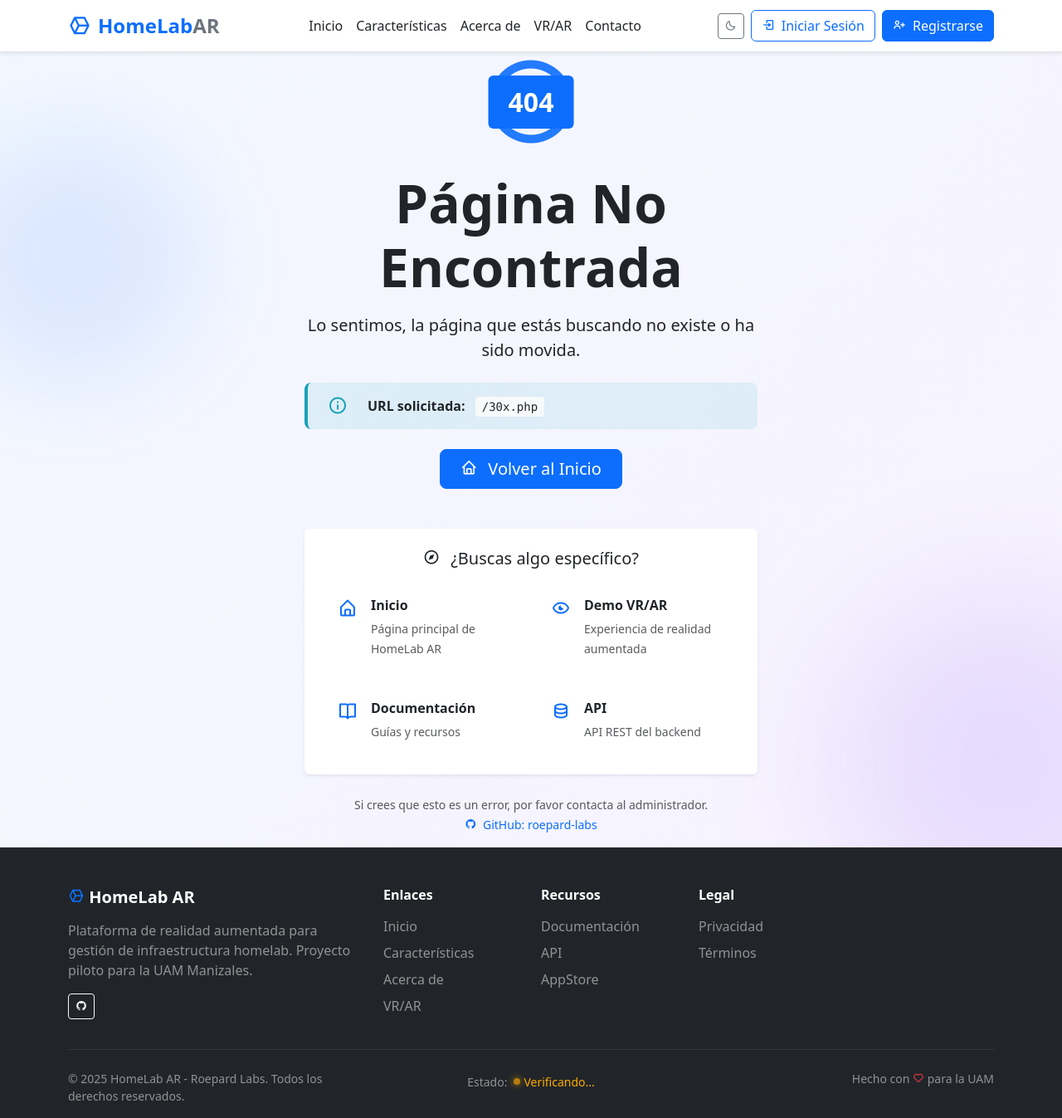
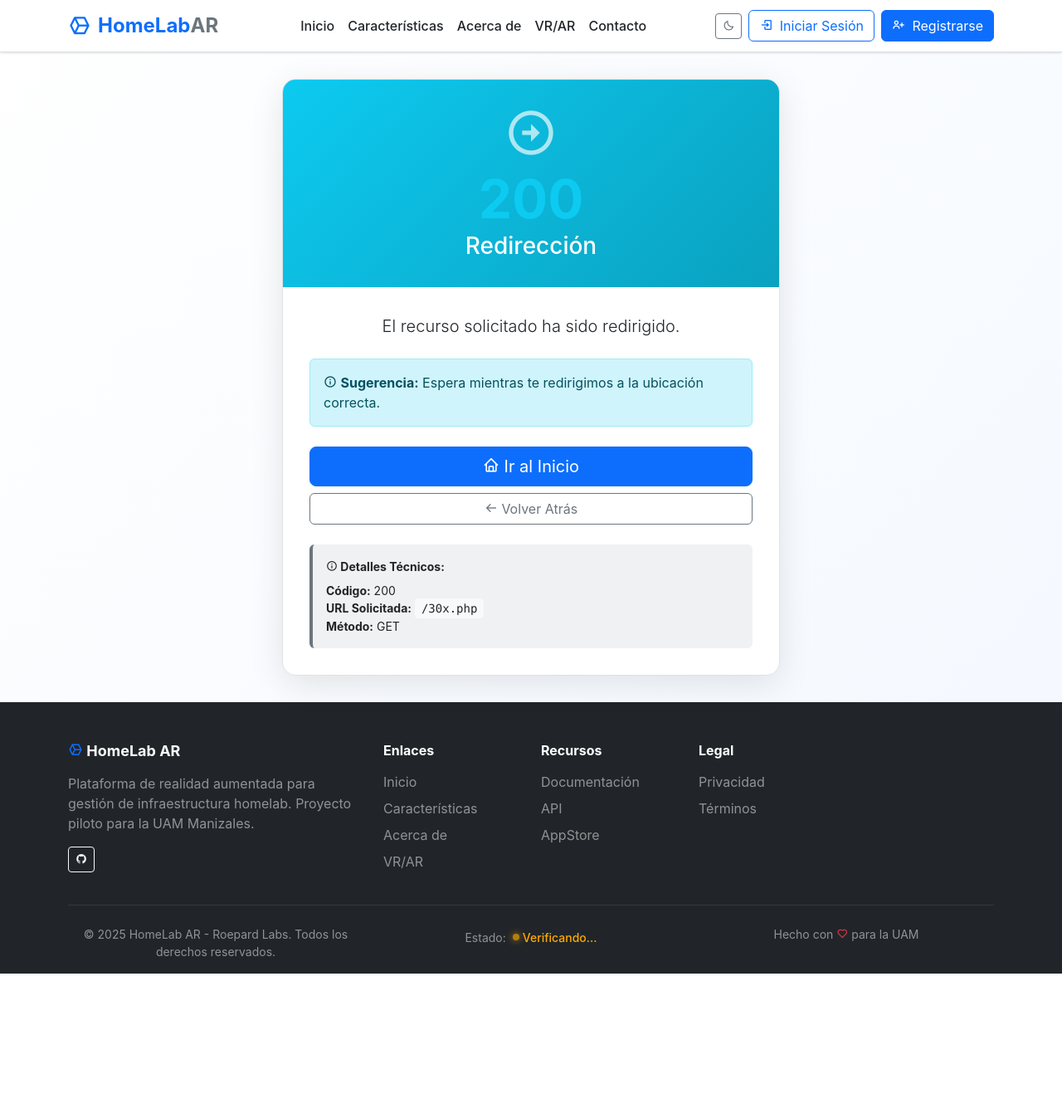
Before and after one commit to roepard-labs/thepearlo_vr-website, a PHP site: page /30x.php in a window 1280 px wide. Shown: the whole page at 83% size. After the commit the page ends 1173 px from the top, so only its background shows below. Run offline with PHP 8.4, Linux system fonts and the light colour scheme; some libraries are stand-ins or nearby versions; some web fonts are replaced.

Commit message:
Refactor error handling pages: - Remove 404.php and integrate its content into a new 40x.php for better error management. - Enhance 50x.php with detailed error descriptions and suggestions. - Introduce 30x.php to handle redirection errors with specific messages and suggestions. - Update nginx.conf to support new error pages and improve error handling structure.

```diff
--- /dev/null
+++ b/30x.php
@@ -0,0 +1,337 @@
+<?php
+/**
+ * Página de errores 30x - Redirecciones
+ * Maneja todos los códigos de estado de redirección HTTP
+ */
+
+// Obtener el código de error exacto desde nginx
+$error_code = $_SERVER['REDIRECT_STATUS'] ?? '300';
+
+// Definición de tipos de errores 30x con información específica
+$error_types = [
+    '300' => [
+        'title' => 'Múltiples Opciones',
+        'description' => 'Este recurso tiene múltiples representaciones disponibles. Por favor, selecciona una opción.',
+        'icon' => 'bx-list-ul',
+        'color' => 'info',
+        'suggestion' => 'Revisa las opciones disponibles y selecciona la más apropiada.'
+    ],
+    '301' => [
+        'title' => 'Movido Permanentemente',
+        'description' => 'Este recurso se ha movido permanentemente a una nueva ubicación.',
+        'icon' => 'bx-export',
+        'color' => 'success',
+        'suggestion' => 'Serás redirigido automáticamente. Actualiza tus marcadores con la nueva URL.'
+    ],
+    '302' => [
+        'title' => 'Encontrado (Redirección Temporal)',
+        'description' => 'Este recurso está temporalmente disponible en otra ubicación.',
+        'icon' => 'bx-shuffle',
+        'color' => 'info',
+        'suggestion' => 'La redirección es temporal. La URL original puede volver a estar activa.'
+    ],
+    '303' => [
+        'title' => 'Ver Otro',
+        'description' => 'La respuesta a esta solicitud se puede encontrar en otra URI.',
+        'icon' => 'bx-link-external',
+        'color' => 'info',
+        'suggestion' => 'Utiliza una petición GET para obtener el recurso desde la nueva ubicación.'
+    ],
+    '304' => [
+        'title' => 'No Modificado',
+        'description' => 'El recurso no ha sido modificado desde tu última visita.',
+        'icon' => 'bx-check-circle',
+        'color' => 'success',
+        'suggestion' => 'Puedes usar la versión almacenada en caché. No es necesario descargar de nuevo.'
+    ],
+    '307' => [
+        'title' => 'Redirección Temporal',
+        'description' => 'Este recurso está temporalmente en otra ubicación. El método de solicitud debe mantenerse.',
+        'icon' => 'bx-directions',
+        'color' => 'info',
+        'suggestion' => 'La redirección es temporal. Mantén el método HTTP original en la nueva ubicación.'
+    ],
+    '308' => [
+        'title' => 'Redirección Permanente',
+        'description' => 'Este recurso se ha movido permanentemente. El método de solicitud debe mantenerse.',
+        'icon' => 'bx-export',
+        'color' => 'success',
+        'suggestion' => 'Actualiza tus marcadores. El recurso siempre estará en la nueva ubicación.'
+    ]
+];
+
+// Obtener información del error o usar valores por defecto
+$error_info = $error_types[$error_code] ?? [
+    'title' => 'Redirección',
+    'description' => 'El recurso solicitado ha sido redirigido.',
+    'icon' => 'bx-right-arrow-circle',
+    'color' => 'info',
+    'suggestion' => 'Espera mientras te redirigimos a la ubicación correcta.'
+];
+
+// Información técnica para debugging
+$request_uri = $_SERVER['REQUEST_URI'] ?? 'N/A';
+$request_method = $_SERVER['REQUEST_METHOD'] ?? 'N/A';
+$redirect_url = $_SERVER['HTTP_REFERER'] ?? '/';
+?>
+<!DOCTYPE html>
+<html lang="es" data-bs-theme="light">
+
+<head>
+    <meta charset="UTF-8">
+    <meta name="viewport" content="width=device-width, initial-scale=1.0">
+    <title><?php echo $error_code; ?> - <?php echo $error_info['title']; ?> | HomeLab AR</title>
+
+    <!-- Favicon -->
+    <link rel="icon" type="image/x-icon" href="./assets/icons/favicon.ico">
+
+    <!-- Bootstrap 5 -->
+    <link href="./node_modules/bootstrap/dist/css/bootstrap.min.css" rel="stylesheet">
+
+    <!-- Boxicons -->
+    <link href="./node_modules/boxicons/css/boxicons.min.css" rel="stylesheet">
+
+    <!-- AOS Animations -->
+    <link href="./node_modules/aos/dist/aos.css" rel="stylesheet">
+
+    <!-- Custom CSS -->
+    <link href="./css/variables.css" rel="stylesheet">
+    <link href="./css/base.css" rel="stylesheet">
+    <link href="./css/main.css" rel="stylesheet">
+
+    <style>
+    .redirect-page {
+        min-height: 100vh;
+        display: flex;
+        flex-direction: column;
+        background: linear-gradient(135deg,
+                var(--bs-body-bg) 0%,
+                color-mix(in srgb, var(--bs-primary) 5%, var(--bs-body-bg)) 100%);
+    }
+
+    .redirect-content {
+        flex: 1;
+        display: flex;
+        align-items: center;
+        justify-content: center;
+        padding: 2rem 1rem;
+    }
+
+    .redirect-card {
+        max-width: 600px;
+        width: 100%;
+        background: var(--bs-body-bg);
+        border: 1px solid var(--bs-border-color);
+        border-radius: 1rem;
+        box-shadow: 0 10px 40px rgba(0, 0, 0, 0.1);
+        overflow: hidden;
+    }
+
+    .redirect-header {
+        background: linear-gradient(135deg,
+                var(--bs-<?php echo $error_info['color']; ?>) 0%,
+                color-mix(in srgb, var(--bs-<?php echo $error_info['color']; ?>), black 20%) 100%);
+        color: white;
+        padding: 2rem;
+        text-align: center;
+    }
+
+    .redirect-icon {
+        font-size: 4rem;
+        margin-bottom: 1rem;
+        animation: pulse 2s ease-in-out infinite;
+    }
+
+    @keyframes pulse {
+
+        0%,
+        100% {
+            transform: scale(1);
+            opacity: 1;
+        }
+
+        50% {
+            transform: scale(1.1);
+            opacity: 0.8;
+        }
+    }
+
+    .redirect-body {
+        padding: 2rem;
+    }
+
+    .error-code {
+        font-size: 4rem;
+        font-weight: 700;
+        color: var(--bs-<?php echo $error_info['color']; ?>);
+        line-height: 1;
+        margin-bottom: 0.5rem;
+    }
+
+    .countdown-timer {
+        font-size: 1.5rem;
+        font-weight: 600;
+        color: var(--bs-primary);
+        margin: 1.5rem 0;
+    }
+
+    .redirect-url {
+        background: var(--bs-light);
+        border: 1px solid var(--bs-border-color);
+        border-radius: 0.5rem;
+        padding: 1rem;
+        margin: 1.5rem 0;
+        word-break: break-all;
+    }
+
+    .tech-details {
+        background: color-mix(in srgb, var(--bs-secondary) 10%, var(--bs-body-bg));
+        border-left: 4px solid var(--bs-secondary);
+        border-radius: 0.375rem;
+        padding: 1rem;
+        margin-top: 1.5rem;
+        font-size: 0.875rem;
+    }
+
+    .progress {
+        height: 8px;
+        margin-top: 1rem;
+    }
+
+    .progress-bar {
+        transition: width 1s linear;
+        background: linear-gradient(90deg,
+                var(--bs-<?php echo $error_info['color']; ?>) 0%,
+                color-mix(in srgb, var(--bs-<?php echo $error_info['color']; ?>), white 30%) 100%);
+    }
+    </style>
+</head>
+
+<body class="redirect-page">
+
+    <?php
+    // Incluir header si existe
+    if (file_exists(__DIR__ . '/ui/header.ui.php')) {
+        include __DIR__ . '/ui/header.ui.php';
+    }
+    ?>
+
+    <main class="redirect-content">
+        <div class="redirect-card" data-aos="zoom-in" data-aos-duration="600">
+            <div class="redirect-header">
+                <i class='bx <?php echo $error_info['icon']; ?> redirect-icon'></i>
+                <div class="error-code"><?php echo $error_code; ?></div>
+                <h1 class="h3 mb-0"><?php echo $error_info['title']; ?></h1>
+            </div>
+
+            <div class="redirect-body">
+                <p class="lead text-center mb-4">
+                    <?php echo $error_info['description']; ?>
+                </p>
+
+                <?php if (in_array($error_code, ['301', '302', '307', '308'])): ?>
+                <div class="text-center">
+                    <div class="countdown-timer">
+                        <i class='bx bx-time-five'></i>
+                        Redirigiendo en <span id="countdown">5</span> segundos...
+                    </div>
+
+                    <div class="progress">
+                        <div class="progress-bar" role="progressbar" id="progressBar" style="width: 100%"
+                            aria-valuenow="100" aria-valuemin="0" aria-valuemax="100">
+                        </div>
+                    </div>
+                </div>
+                <?php endif; ?>
+
+                <div class="alert alert-<?php echo $error_info['color']; ?> mt-4" role="alert">
+                    <i class='bx bx-info-circle'></i>
+                    <strong>Sugerencia:</strong> <?php echo $error_info['suggestion']; ?>
+                </div>
+
+                <div class="d-grid gap-2 mt-4">
+                    <a href="/" class="btn btn-primary btn-lg">
+                        <i class='bx bx-home'></i> Ir al Inicio
+                    </a>
+
+                    <?php if ($error_code === '304'): ?>
+                    <button onclick="location.reload(true)" class="btn btn-outline-secondary">
+                        <i class='bx bx-refresh'></i> Forzar Recarga
+                    </button>
+                    <?php else: ?>
+                    <button onclick="history.back()" class="btn btn-outline-secondary">
+                        <i class='bx bx-arrow-back'></i> Volver Atrás
+                    </button>
+                    <?php endif; ?>
+                </div>
+
+                <div class="tech-details">
+                    <strong><i class='bx bx-info-circle'></i> Detalles Técnicos:</strong>
+                    <ul class="list-unstyled mb-0 mt-2">
+                        <li><strong>Código:</strong> <?php echo $error_code; ?></li>
+                        <li><strong>URL Solicitada:</strong> <code><?php echo htmlspecialchars($request_uri); ?></code>
+                        </li>
+                        <li><strong>Método:</strong> <?php echo htmlspecialchars($request_method); ?></li>
+                    </ul>
+                </div>
+            </div>
+        </div>
+    </main>
+
+    <?php
+    // Incluir footer si existe
+    if (file_exists(__DIR__ . '/ui/footer.ui.php')) {
+        include __DIR__ . '/ui/footer.ui.php';
+    }
+    ?>
+
+    <!-- Bootstrap JS -->
+    <script src="./node_modules/bootstrap/dist/js/bootstrap.bundle.min.js"></script>
+
+    <!-- AOS -->
+    <script src="./node_modules/aos/dist/aos.js"></script>
+    <script>
+    AOS.init({
+        duration: 800,
+        once: true,
+        offset: 100
+    });
+    </script>
+
+    <!-- Color Mode Toggler -->
+    <script src="./js/color-mode-toggler.js"></script>
+
+    <?php if (in_array($error_code, ['301', '302', '307', '308'])): ?>
+    <!-- Countdown y auto-redirect -->
+    <script>
+    let countdown = 5;
+    const countdownElement = document.getElementById('countdown');
+    const progressBar = document.getElementById('progressBar');
+
+    const timer = setInterval(() => {
+        countdown--;
+        countdownElement.textContent = countdown;
+
+        // Actualizar barra de progreso
+        const progress = (countdown / 5) * 100;
+        progressBar.style.width = progress + '%';
+
+        if (countdown <= 0) {
+            clearInterval(timer);
+            // Redirigir al inicio o a la URL de referencia
+            window.location.href = '<?php echo htmlspecialchars($redirect_url); ?>';
+        }
+    }, 1000);
+
+    // Cancelar redirección si el usuario hace clic en un botón
+    document.querySelectorAll('a, button').forEach(element => {
+        element.addEventListener('click', () => {
+            clearInterval(timer);
+        });
+    });
+    </script>
+    <?php endif; ?>
+
+</body>
+
+</html>
--- a/404.php
+++ b/40x.php
@@ -1,16 +1,65 @@
 <?php
 /**
- * Página de Error 404 - No Encontrado
+ * Página de Errores 40x - Errores del Cliente
  * HomeLab AR - Roepard Labs
  *
- * Esta página se muestra cuando un recurso no se encuentra
+ * Esta página maneja todos los errores 40x (errores del cliente)
  */
 
 require_once __DIR__ . '/layout/AppLayout.php';
 
-// Obtener la URL solicitada
+// Obtener información del error
+$error_code = $_SERVER['REDIRECT_STATUS'] ?? '404';
 $requested_url = $_SERVER['REQUEST_URI'] ?? '/';
 $referer = $_SERVER['HTTP_REFERER'] ?? '/';
+
+// Definir tipos de errores 40x
+$error_types = [
+    '400' => [
+        'title' => 'Solicitud Incorrecta',
+        'description' => 'La solicitud no pudo ser entendida por el servidor debido a una sintaxis incorrecta.',
+        'icon' => 'bx-error-alt',
+        'color' => 'warning'
+    ],
+    '401' => [
+        'title' => 'No Autorizado',
+        'description' => 'Necesitas autenticarte para acceder a este recurso.',
+        'icon' => 'bx-lock-alt',
+        'color' => 'warning'
+    ],
+    '403' => [
+        'title' => 'Acceso Prohibido',
+        'description' => 'No tienes permisos para acceder a este recurso.',
+        'icon' => 'bx-block',
+        'color' => 'danger'
+    ],
+    '404' => [
+        'title' => 'Página No Encontrada',
+        'description' => 'La página que estás buscando no existe o ha sido movida.',
+        'icon' => 'bx-error-circle',
+        'color' => 'primary'
+    ],
+    '405' => [
+        'title' => 'Método No Permitido',
+        'description' => 'El método de solicitud no está permitido para este recurso.',
+        'icon' => 'bx-block',
+        'color' => 'warning'
+    ],
+    '408' => [
+        'title' => 'Tiempo de Espera Agotado',
+        'description' => 'El servidor agotó el tiempo de espera para tu solicitud.',
+        'icon' => 'bx-time',
+        'color' => 'warning'
+    ],
+    '429' => [
+        'title' => 'Demasiadas Solicitudes',
+        'description' => 'Has realizado demasiadas solicitudes en poco tiempo. Por favor, espera un momento.',
+        'icon' => 'bx-traffic-cone',
+        'color' => 'warning'
+    ]
+];
+
+$error_info = $error_types[$error_code] ?? $error_types['404'];
 
 ob_start();
 ?>
@@ -39,11 +88,11 @@
                 <!-- Error Icon -->
                 <div class="mb-4" data-aos="zoom-in" data-aos-duration="800">
                     <div class="d-inline-block position-relative">
-                        <i class="bx bx-error-circle"
-                            style="font-size: 120px; color: var(--bs-primary); opacity: 0.9;"></i>
+                        <i class="bx <?php echo $error_info['icon']; ?>"
+                            style="font-size: 120px; color: var(--bs-<?php echo $error_info['color']; ?>); opacity: 0.9;"></i>
                         <div class="position-absolute top-50 start-50 translate-middle">
-                            <span class="badge bg-primary"
-                                style="font-size: 2rem; font-weight: 800; padding: 1rem 1.5rem;">404</span>
+                            <span class="badge bg-<?php echo $error_info['color']; ?>"
+                                style="font-size: 2rem; font-weight: 800; padding: 1rem 1.5rem;"><?php echo $error_code; ?></span>
                         </div>
                     </div>
                 </div>
@@ -51,23 +100,52 @@
                 <!-- Error Title -->
                 <h1 class="display-3 fw-bold mb-3" data-aos="fade-up" data-aos-delay="100"
                     style="color: var(--bs-heading-color);">
-                    Página No Encontrada
+                    <?php echo $error_info['title']; ?>
                 </h1>
 
                 <!-- Error Description -->
                 <p class="lead mb-4" data-aos="fade-up" data-aos-delay="200" style="color: var(--bs-body-color);">
-                    Lo sentimos, la página que estás buscando no existe o ha sido movida.
+                    <?php echo $error_info['description']; ?>
                 </p>
 
-                <!-- Requested URL Info -->
-                <?php if ($requested_url !== '/'): ?>
-                    <div class="custom-alert custom-alert-info mb-4" data-aos="fade-up" data-aos-delay="300">
+                <!-- Error Details -->
+                <div class="custom-alert custom-alert-info mb-4" data-aos="fade-up" data-aos-delay="300">
+                    <i class="bx bx-info-circle me-2"></i>
+                    <div class="text-start">
+                        <strong class="d-block mb-2">Detalles del Error:</strong>
+                        <div class="d-flex flex-column gap-1">
+                            <small>
+                                <strong>Código:</strong>
+                                <code class="ms-2"><?php echo $error_code; ?></code>
+                            </small>
+                            <small>
+                                <strong>URL:</strong>
+                                <code class="ms-2"><?php echo htmlspecialchars($requested_url); ?></code>
+                            </small>
+                            <small>
+                                <strong>Método:</strong>
+                                <code class="ms-2"><?php echo $_SERVER['REQUEST_METHOD'] ?? 'GET'; ?></code>
+                            </small>
+                        </div>
+                    </div>
+                </div>
+
+                <!-- Action Suggestions based on error type -->
+                <?php if ($error_code === '401'): ?>
+                    <div class="alert alert-warning mb-4" role="alert" data-aos="fade-up" data-aos-delay="350">
                         <i class="bx bx-info-circle me-2"></i>
-                        <div>
-                            <strong>URL solicitada:</strong>
-                            <code class="ms-2"
-                                style="color: var(--bs-body-color);"><?php echo htmlspecialchars($requested_url); ?></code>
-                        </div>
+                        <strong>Sugerencia:</strong> Intenta iniciar sesión para acceder a este contenido.
+                    </div>
+                <?php elseif ($error_code === '403'): ?>
+                    <div class="alert alert-danger mb-4" role="alert" data-aos="fade-up" data-aos-delay="350">
+                        <i class="bx bx-shield-x me-2"></i>
+                        <strong>Acceso Denegado:</strong> No tienes los permisos necesarios. Contacta al administrador si
+                        crees que deberías tener acceso.
+                    </div>
+                <?php elseif ($error_code === '429'): ?>
+                    <div class="alert alert-warning mb-4" role="alert" data-aos="fade-up" data-aos-delay="350">
+                        <i class="bx bx-time me-2"></i>
+                        <strong>Límite de Solicitudes:</strong> Por favor, espera unos minutos antes de intentar nuevamente.
                     </div>
                 <?php endif; ?>
 
@@ -205,8 +283,8 @@
 <head>
     <meta charset="UTF-8">
     <meta name="viewport" content="width=device-width, initial-scale=1.0">
-    <meta name="description" content="La página que buscas no existe">
-    <title>404 - Página No Encontrada | HomeLab AR</title>
+    <meta name="description" content="<?php echo $error_info['description']; ?>">
+    <title><?php echo $error_code; ?> - <?php echo $error_info['title']; ?> | HomeLab AR</title>
 
     <!-- Favicon -->
     <link rel="icon" type="image/png" href="/assets/favicon.png">
```
Also changed, not shown: 50x.php (+56 -13 lines), 1 other file.
